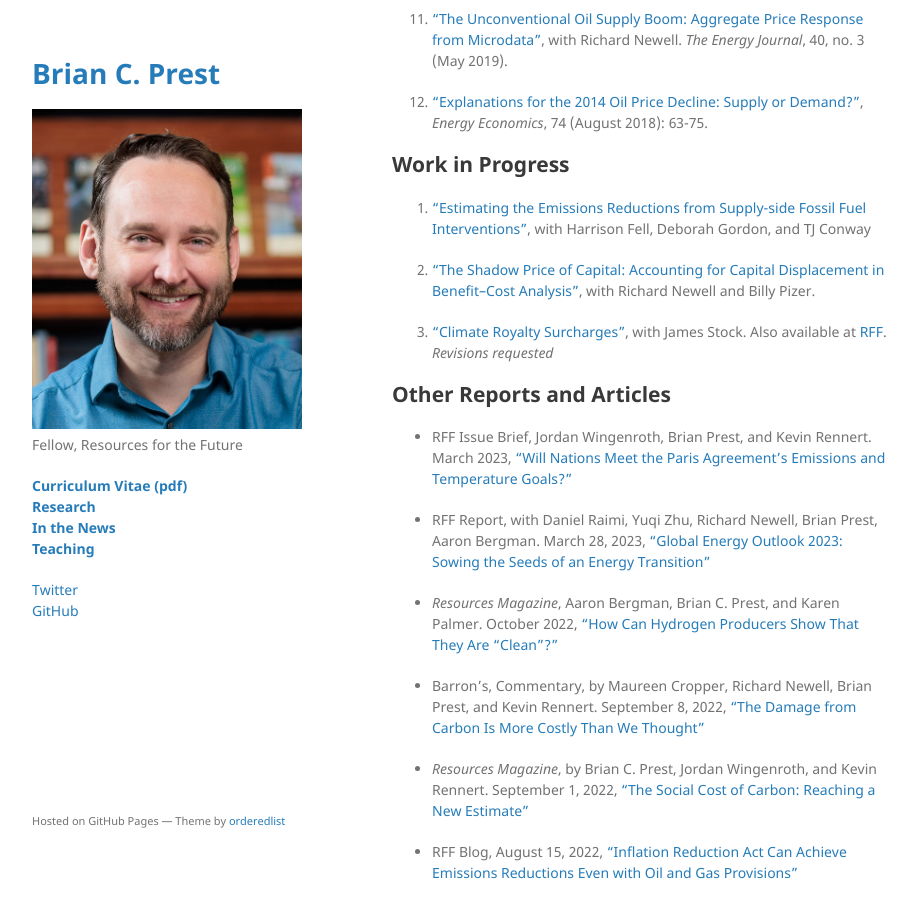
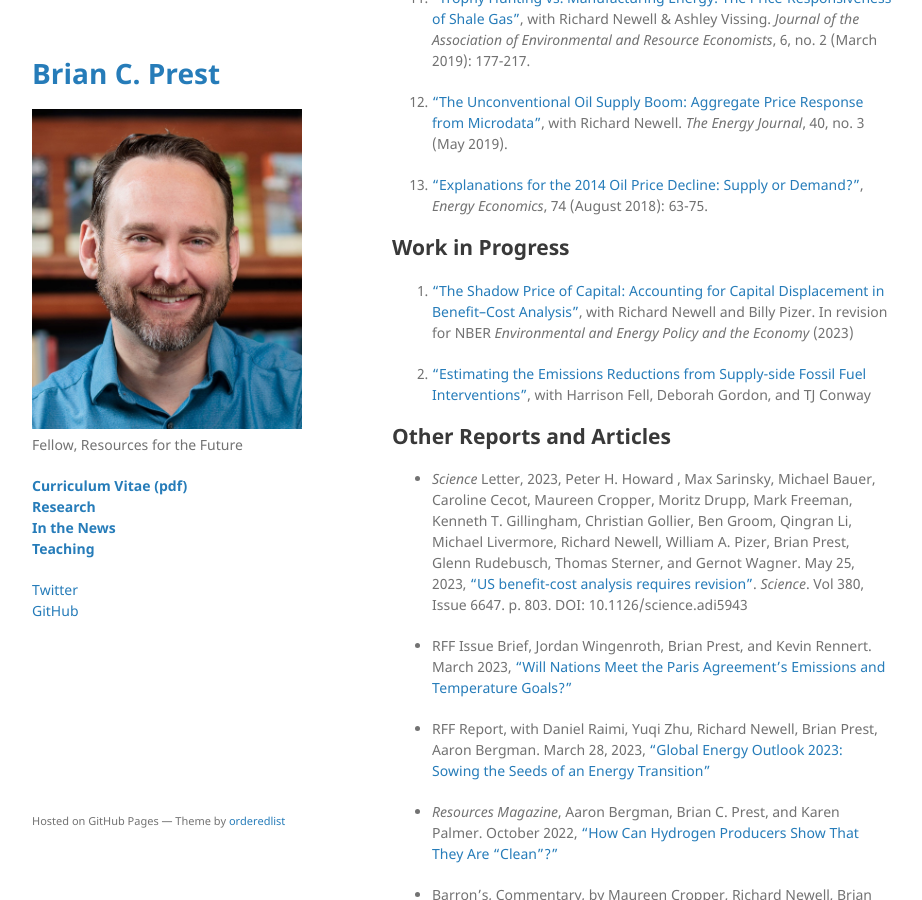
Before and after one commit to bprest/bprest.github.io, a Jekyll site: the page built from research.md, in a window 1280 px wide and 900 px high, scrolled down 1232 px. Shown: the whole window, without its empty margins (178-1100 px from the left). Built offline with Jekyll 4.4.1, drawn with Linux system fonts in a browser that asks for light colours; our own code applies the rules of GitHub Pages for plain Markdown files; some of the changed text lies outside the part shown.

Commit message:
update new pubs

```diff
--- a/research.md
+++ b/research.md
@@ -6,6 +6,8 @@ layout: default
 
 ## Peer-Reviewed Publications
 
+
+1. ["Climate Royalty Surcharges"](https://www.rff.org/publications/working-papers/climate-royalty-surcharges/), with James Stock. Earlier version available at [RFF](https://www.nber.org/papers/w28564). _Conditionally accepted at the_ Journal of Environmental Economics and Management
 
 1. ["RCTs Against the Machine: Can Machine Learning Prediction Methods Recover Experimental Treatment Effects?"](https://www.journals.uchicago.edu/doi/10.1086/724518), with Casey Wichman and Karen Palmer. _Forthcoming at_ the Journal of the Association of Environmental and Resource Economists. Preprint available at [RFF](https://www.rff.org/publications/working-papers/rcts-against-the-machine-can-machine-learning-prediction-methods-recover-experimental-treatment-effects/).
 
@@ -33,11 +35,9 @@ layout: default
 
 ## Work in Progress
 
+1. ["The Shadow Price of Capital: Accounting for Capital Displacement in Benefit–Cost Analysis"](https://www.rff.org/publications/working-papers/the-shadow-price-of-capital-accounting-for-capital-displacement-in-benefitcost-analysis/), with Richard Newell and Billy Pizer. In revision for NBER _Environmental and Energy Policy and the Economy_ (2023)
+
 1. ["Estimating the Emissions Reductions from Supply-side Fossil Fuel Interventions"](https://www.rff.org/publications/working-papers/estimating-the-emissions-reductions-from-supply-side-fossil-fuel-interventions/), with Harrison Fell, Deborah Gordon, and TJ Conway
-
-1. ["The Shadow Price of Capital: Accounting for Capital Displacement in Benefit–Cost Analysis"](https://www.rff.org/publications/working-papers/the-shadow-price-of-capital-accounting-for-capital-displacement-in-benefitcost-analysis/), with Richard Newell and Billy Pizer.
-
-1. ["Climate Royalty Surcharges"](https://www.nber.org/papers/w28564), with James Stock. Also available at [RFF](https://www.rff.org/publications/working-papers/climate-royalty-surcharges/). _Revisions requested_
 
 <!--
 
@@ -47,6 +47,9 @@ layout: default
 
 ## Other Reports and Articles
 
+* _Science_ Letter, 2023, Peter H. Howard , Max Sarinsky, Michael Bauer, Caroline Cecot, Maureen Cropper, Moritz
+Drupp, Mark Freeman, Kenneth T. Gillingham, Christian Gollier, Ben Groom, Qingran Li, Michael Livermore, Richard Newell, William A. Pizer, Brian Prest, Glenn Rudebusch, Thomas Sterner, and Gernot Wagner. May 25, 2023, ["US benefit-cost analysis requires revision"](https://www.science.org/doi/10.1126/science.adi5943). _Science_. Vol 380, Issue 6647. p. 803.
+DOI: 10.1126/science.adi5943
 
 * RFF Issue Brief, Jordan Wingenroth, Brian Prest, and Kevin Rennert. March 2023, ["Will Nations Meet the Paris Agreement’s Emissions and Temperature Goals?"](https://www.rff.org/publications/issue-briefs/will-nations-meet-the-paris-agreements-emissions-and-temperature-goals/)
 
```
